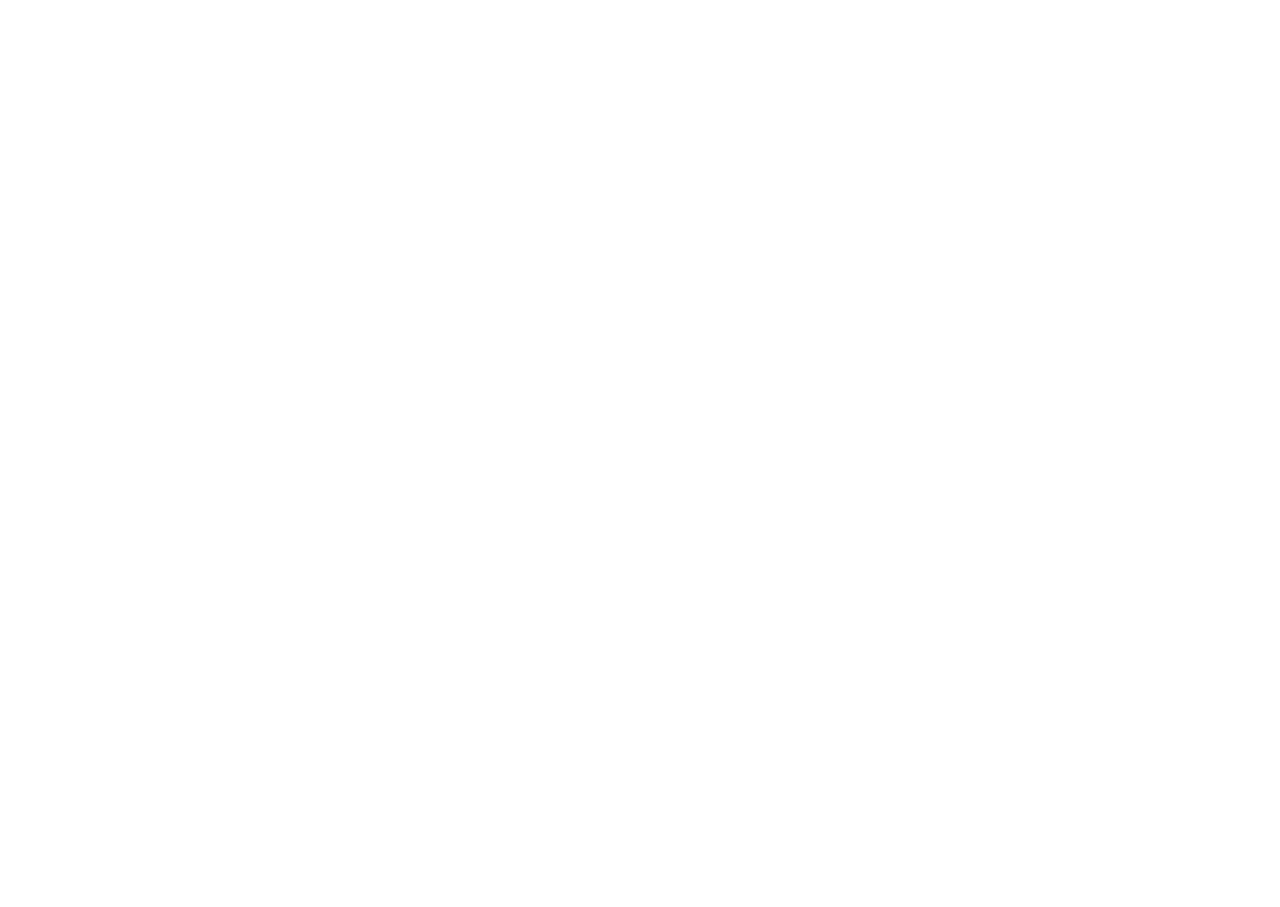
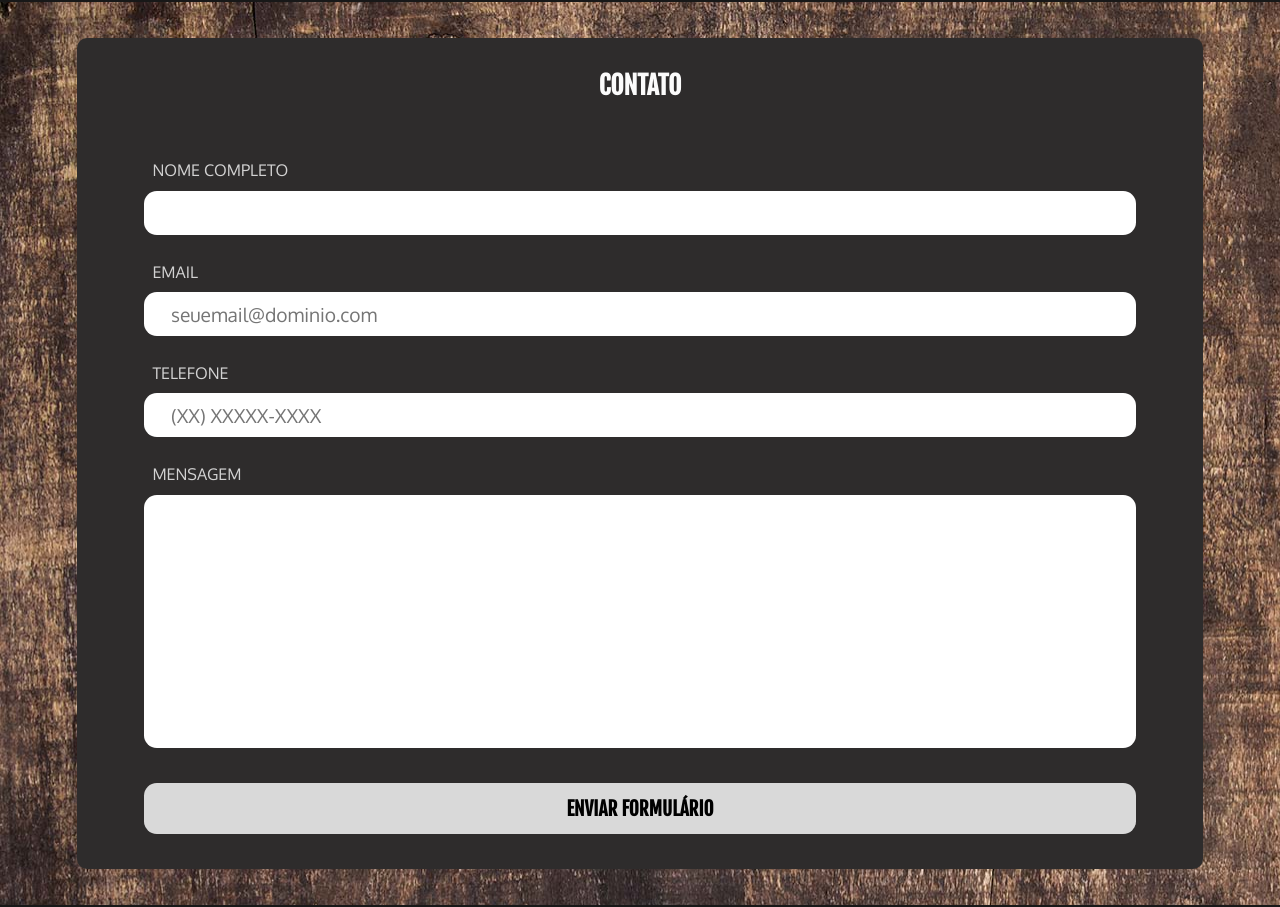
Before and after one commit to guuhschmaltz/react-js-schmaltz-friseursalon, a React (Create React App) app: page /contact in a window 1280 px wide. Shown: the part 192-1099 px from the top of the page. Before the commit the page ends 800 px from the top, so only its background shows below. Built offline with nearby package versions, Linux system fonts and the light colour scheme.

Commit message:
added: contact page

```diff
--- /dev/null
+++ b/src/pages/Contact.tsx
@@ -0,0 +1,31 @@
+import React from 'react';
+import Header from '../components/Header';
+import Footer from '../components/Footer';
+import '../styles/pages/contact.css';
+
+export default function Contact() {
+  return(
+     <div id="page-contact">
+       <Header />
+       <section className="form container">
+        <form className="form__panel container" action="mailto:guuhschmaltz@gmail.com" method="post">
+            <h2 className="form__title">Contato</h2>
+            <label className="form__label" htmlFor="name" >Nome completo</label>
+            <input className="form__input" type="text" id="name" required/>
+
+            <label className="form__label" htmlFor="email" >Email</label>
+            <input className="form__input" type="email" id="email" required placeholder="seuemail@dominio.com"/>
+
+            <label className="form__label" htmlFor="tel">Telefone</label>
+            <input className="form__input" type="tel" id="tel" required placeholder="(XX) XXXXX-XXXX"/>
+
+            <label className="form__label" htmlFor="msg">Mensagem</label>
+            <textarea className="form__textarea"  id="msg" required></textarea>
+
+            <button className="form__button" type="submit">Enviar Formulário</button>
+        </form>
+        </section>
+       <Footer />
+     </div>
+  );
+};
--- a/src/routes.tsx
+++ b/src/routes.tsx
@@ -1,5 +1,6 @@
 import React from 'react';
 import { BrowserRouter, Switch, Route } from 'react-router-dom';
+import Contact from './pages/Contact';
 import Landing from './pages/Landing';
 import Services from './pages/Services';
 
@@ -9,6 +10,7 @@
             <Switch>
                 <Route path="/" exact component={Landing} />
                 <Route path="/services" component={Services} />
+                <Route path="/contact" component={Contact} />
             </Switch>
         </BrowserRouter>
     );
--- /dev/null
+++ b/src/styles/pages/contact.css
@@ -0,0 +1,106 @@
+.form{
+  display: flex;
+  flex-direction: column;
+  justify-content: center;
+  background: url('../../images/bg-listras.jpg');
+}
+
+.form__button{
+  margin-top: 2.2rem;
+  margin-bottom: 2.2rem;
+  height: 3.2rem;
+  border-radius: .8rem;
+  font-weight: 700;
+  text-transform: uppercase;
+  background-color: var(--cinza-medio);
+  font-family: var(--fonte-titulo);
+  border: 0;
+}
+
+.form__button:hover{
+  cursor: pointer;
+  background-color: var(--preto);
+  color: var(--cinza-medio);
+  transition: .2s;
+}
+
+.form__input{
+  height: 2.6rem;
+  margin-top: 0.8rem;
+  border-radius: 0.8rem;
+  border: 1px solid var(--branco);
+  outline: 0;
+  padding: 0 1.6rem;
+}
+
+.form__label{
+  font-weight: 300;
+  margin-top: 1.8rem;
+  margin-left: .5rem;
+  text-transform: uppercase;
+  opacity: .8;
+}
+.form__panel{
+  width: 100%;
+  display: flex;
+  flex-direction: column;
+  box-sizing: border-box;
+  border-radius: 10px;
+  margin-top: 2.2rem;
+  margin-bottom: 2.2rem;
+  background: var(--cinza-escuro);
+  color: var(--branco);
+}
+.form__textarea{
+  height: 12.5rem;
+  margin-top: 0.8rem;
+  border-radius: 0.8rem;
+  border: 1px solid var(--branco);
+  outline: 0;
+  padding:  1.6rem;
+  font-weight: 500;
+  resize: none;
+}
+.form__title{
+  text-transform: uppercase;
+  text-align: center;
+  margin-top: 2.2rem;
+  margin-bottom: 2.2rem;
+  font-family: var(--fonte-titulo);
+  font-weight: 600;
+  }
+
+@media screen and (min-width: 0) {
+  .form__button {
+      font-size: 1rem;
+  }
+  .form__input {
+    font-size: 1rem;
+}
+.form__label {
+  font-size: .8rem;
+}
+.form__textarea {
+  font-size: 1rem;
+}
+.form__title {
+  font-size: 1.6rem;
+}
+}
+@media screen and (min-width: 768px) {
+  .form__button {
+      font-size: 1.2rem;
+  }
+  .form__input {
+    font-size: 1.2rem;
+}
+  .form__label {
+  font-size: 1rem;
+}
+  .form__textarea {
+  font-size: 1.2rem;
+}
+  .form_title {
+  font-size: 2.2rem;
+}
+}
```
